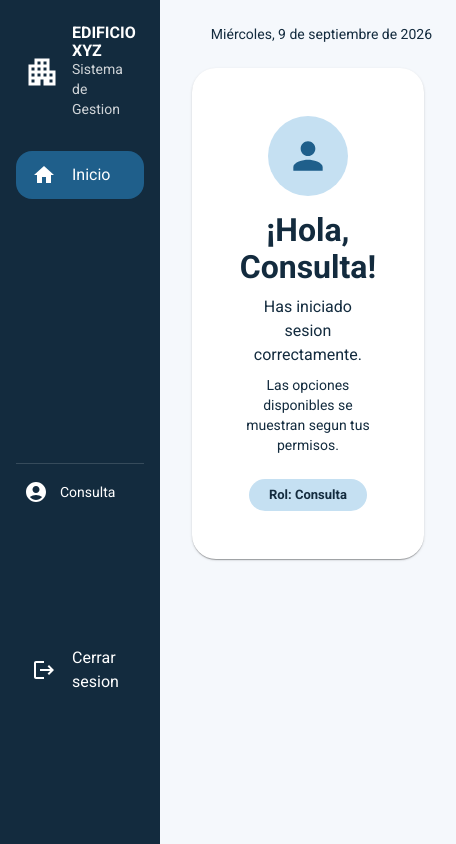
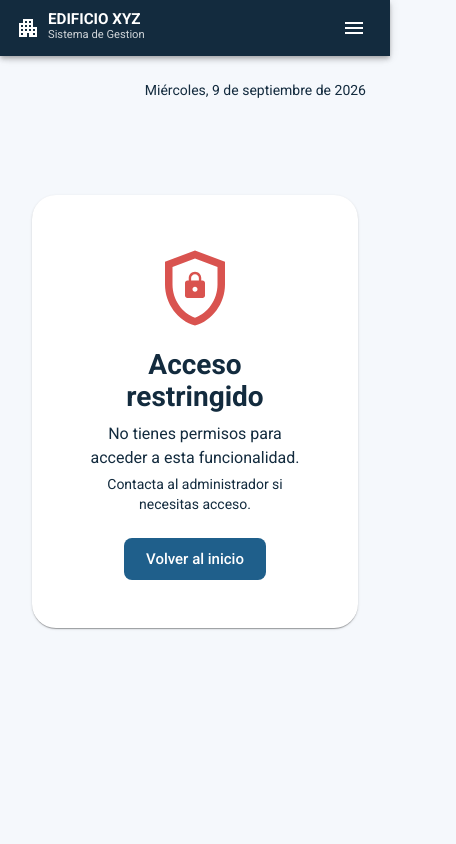
Before and after one commit to 201806081-design/Nexa-edificio-xyz, a React (Vite) app in the folder frontend/: page /permisos in a window 390 px wide. Before the commit this address led to /dashboard. Shown: the whole page, 456 px wide, since content can reach past the window. Built offline with nearby package versions, Linux system fonts and the light colour scheme; sample sign-in values are in the browser's storage.

Commit message:
feat(HU-SE-02): agregar pantalla de acceso restringido y menu responsive

```diff
--- a/frontend/src/components/Sidebar.jsx
+++ b/frontend/src/components/Sidebar.jsx
@@ -1,13 +1,20 @@
-import { Box, Typography, List, ListItemButton, ListItemIcon, ListItemText, Divider } from '@mui/material';
+import { useState } from 'react';
+import {
+  Box, Typography, List, ListItemButton, ListItemIcon, ListItemText,
+  Divider, Drawer, IconButton, AppBar, Toolbar,
+} from '@mui/material';
 import ApartmentIcon from '@mui/icons-material/Apartment';
 import HomeIcon from '@mui/icons-material/Home';
 import GroupIcon from '@mui/icons-material/Group';
 import ShieldIcon from '@mui/icons-material/Shield';
 import AccountCircleIcon from '@mui/icons-material/AccountCircle';
 import LogoutIcon from '@mui/icons-material/Logout';
+import MenuIcon from '@mui/icons-material/Menu';
 import { useNavigate, useLocation } from 'react-router-dom';
 import { useAuth } from '../hooks/useAuth';
 import { MENU_POR_ROL } from '../constants/permisos';
+
+const ANCHO = 260;
 
 const OPCIONES = {
   Inicio: { icon: <HomeIcon />, ruta: '/dashboard' },
@@ -15,7 +22,8 @@ const OPCIONES = {
   'Permisos por rol': { icon: <ShieldIcon />, ruta: '/permisos' },
 };
 
-export default function Sidebar() {
+// Contenido del menu (se usa tanto en escritorio como en el drawer movil)
+function ContenidoMenu({ onNavegar }) {
   const navigate = useNavigate();
   const location = useLocation();
   const { user, logout } = useAuth();
@@ -23,18 +31,14 @@ export default function Sidebar() {
   const rol = user?.rol ?? 'Consulta';
   const opciones = MENU_POR_ROL[rol] ?? ['Inicio'];
 
+  const ir = (ruta) => {
+    navigate(ruta);
+    if (onNavegar) onNavegar();
+  };
+
   return (
-    <Box
-      sx={{
-        width: 260,
-        bgcolor: '#132B3E',
-        color: '#fff',
-        display: 'flex',
-        flexDirection: 'column',
-        minHeight: '100vh',
-        p: 2,
-      }}
-    >
+    <Box sx={{ bgcolor: '#132B3E', color: '#fff', height: '100%', display: 'flex', flexDirection: 'column', p: 2 }}>
+      {/* Logo */}
       <Box sx={{ display: 'flex', alignItems: 'center', gap: 1.5, p: 1, mb: 2 }}>
         <ApartmentIcon sx={{ fontSize: 36 }} />
         <Box>
@@ -43,6 +47,7 @@ export default function Sidebar() {
         </Box>
       </Box>
 
+      {/* Opciones (crecen para empujar el bloque de abajo al fondo) */}
       <List sx={{ flexGrow: 1 }}>
         {opciones.map((nombre) => {
           const opcion = OPCIONES[nombre];
@@ -50,7 +55,7 @@ export default function Sidebar() {
           return (
             <ListItemButton
               key={nombre}
-              onClick={() => navigate(opcion.ruta)}
+              onClick={() => ir(opcion.ruta)}
               sx={{
                 borderRadius: 2,
                 mb: 0.5,
@@ -65,16 +70,56 @@ export default function Sidebar() {
         })}
       </List>
 
-      <Divider sx={{ borderColor: 'rgba(255,255,255,0.15)', my: 1 }} />
-
-      <Box sx={{ display: 'flex', alignItems: 'center', gap: 1.5, p: 1 }}>
-        <AccountCircleIcon />
-        <Typography variant="body2">{rol}</Typography>
+      {/* Bloque de abajo: usuario + cerrar sesion, juntos */}
+      <Box>
+        <Divider sx={{ borderColor: 'rgba(255,255,255,0.15)', mb: 1 }} />
+        <ListItemButton sx={{ borderRadius: 2 }}>
+          <ListItemIcon sx={{ color: '#fff', minWidth: 40 }}><AccountCircleIcon /></ListItemIcon>
+          <ListItemText primary={rol} />
+        </ListItemButton>
+        <ListItemButton onClick={logout} sx={{ borderRadius: 2 }}>
+          <ListItemIcon sx={{ color: '#fff', minWidth: 40 }}><LogoutIcon /></ListItemIcon>
+          <ListItemText primary="Cerrar sesion" />
+        </ListItemButton>
       </Box>
-      <ListItemButton onClick={logout} sx={{ borderRadius: 2 }}>
-        <ListItemIcon sx={{ color: '#fff', minWidth: 40 }}><LogoutIcon /></ListItemIcon>
-        <ListItemText primary="Cerrar sesion" />
-      </ListItemButton>
     </Box>
   );
 }
+
+export default function Sidebar() {
+  const [abierto, setAbierto] = useState(false);
+
+  return (
+    <>
+      {/* ESCRITORIO: sidebar fijo */}
+      <Box sx={{ width: ANCHO, flexShrink: 0, display: { xs: 'none', md: 'block' } }}>
+        <ContenidoMenu />
+      </Box>
+
+      {/* MOVIL: barra superior con boton hamburguesa */}
+      <AppBar position="fixed" sx={{ display: { xs: 'block', md: 'none' }, bgcolor: '#132B3E' }}>
+        <Toolbar>
+          <ApartmentIcon sx={{ mr: 1 }} />
+          <Box sx={{ flexGrow: 1 }}>
+            <Typography sx={{ fontWeight: 700, lineHeight: 1, fontSize: '0.95rem' }}>EDIFICIO XYZ</Typography>
+            <Typography sx={{ opacity: 0.8, fontSize: '0.7rem' }}>Sistema de Gestion</Typography>
+          </Box>
+          <IconButton color="inherit" onClick={() => setAbierto(true)}>
+            <MenuIcon />
+          </IconButton>
+        </Toolbar>
+      </AppBar>
+
+      {/* MOVIL: menu desplegable */}
+      <Drawer
+        anchor="left"
+        open={abierto}
+        onClose={() => setAbierto(false)}
+        sx={{ display: { xs: 'block', md: 'none' } }}
+        slotProps={{ paper: { sx: { width: ANCHO } } }}
+      >
+        <ContenidoMenu onNavegar={() => setAbierto(false)} />
+      </Drawer>
+    </>
+  );
+}
--- a/frontend/src/layouts/DashboardLayout.jsx
+++ b/frontend/src/layouts/DashboardLayout.jsx
@@ -1,7 +1,6 @@
-import { Box, Typography } from '@mui/material';
+import { Box, Typography, Toolbar } from '@mui/material';
 import Sidebar from '../components/Sidebar';
 
-// Formatea la fecha de hoy en espanol: "Lunes, 1 de Septiembre de 2026"
 function fechaHoy() {
   const opciones = { weekday: 'long', day: 'numeric', month: 'long', year: 'numeric' };
   const texto = new Date().toLocaleDateString('es-ES', opciones);
@@ -13,14 +12,15 @@ export default function DashboardLayout({ children }) {
     <Box sx={{ display: 'flex', minHeight: '100vh', bgcolor: 'background.default' }}>
       <Sidebar />
 
-      <Box sx={{ flexGrow: 1, display: 'flex', flexDirection: 'column' }}>
-        {/* Header con la fecha */}
-        <Box sx={{ display: 'flex', justifyContent: 'flex-end', p: 3 }}>
+      <Box sx={{ flexGrow: 1, display: 'flex', flexDirection: 'column', minWidth: 0 }}>
+        {/* Espaciador para la barra superior en movil */}
+        <Toolbar sx={{ display: { xs: 'block', md: 'none' } }} />
+
+        <Box sx={{ display: 'flex', justifyContent: 'flex-end', p: 3, pb: 0 }}>
           <Typography variant="body2" color="text.secondary">{fechaHoy()}</Typography>
         </Box>
 
-        {/* Aqui se muestra cada pantalla */}
-        <Box sx={{ px: 4, pb: 4, flexGrow: 1 }}>
+        <Box sx={{ px: 4, pb: 4, pt: 2, flexGrow: 1 }}>
           {children}
         </Box>
       </Box>
--- /dev/null
+++ b/frontend/src/pages/AccesoRestringido/AccesoRestringido.jsx
@@ -0,0 +1,56 @@
+import { Box, Typography, Button } from '@mui/material';
+import ShieldOutlinedIcon from '@mui/icons-material/ShieldOutlined';
+import LockIcon from '@mui/icons-material/Lock';
+import { useNavigate } from 'react-router-dom';
+import DashboardLayout from '../../layouts/DashboardLayout';
+
+export default function AccesoRestringido() {
+  const navigate = useNavigate();
+
+  return (
+    <DashboardLayout>
+      <Box sx={{ display: 'flex', alignItems: 'center', justifyContent: 'center', minHeight: '70vh' }}>
+        <Box
+          sx={{
+            bgcolor: 'background.paper',
+            borderRadius: 3,
+            p: 6,
+            maxWidth: 560,
+            width: '100%',
+            textAlign: 'center',
+            boxShadow: 1,
+          }}
+        >
+          {/* Escudo de contorno + candado encima (como el mockup) */}
+          <Box sx={{ position: 'relative', display: 'inline-flex', mb: 2 }}>
+            <ShieldOutlinedIcon sx={{ fontSize: 90, color: 'error.main' }} />
+            <LockIcon
+              sx={{
+                fontSize: 30,
+                color: 'error.main',
+                position: 'absolute',
+                top: '50%',
+                left: '50%',
+                transform: 'translate(-50%, -58%)',
+              }}
+            />
+          </Box>
+
+          <Typography variant="h1" sx={{ fontSize: '1.75rem', mb: 1 }}>
+            Acceso restringido
+          </Typography>
+          <Typography variant="body1" color="text.secondary" sx={{ mb: 0.5 }}>
+            No tienes permisos para acceder a esta funcionalidad.
+          </Typography>
+          <Typography variant="body2" color="text.secondary" sx={{ mb: 3 }}>
+            Contacta al administrador si necesitas acceso.
+          </Typography>
+
+          <Button variant="contained" size="large" onClick={() => navigate('/dashboard')}>
+            Volver al inicio
+          </Button>
+        </Box>
+      </Box>
+    </DashboardLayout>
+  );
+}
--- a/frontend/src/routes/ProtectedRoute.jsx
+++ b/frontend/src/routes/ProtectedRoute.jsx
@@ -1,5 +1,6 @@
 import { Navigate } from 'react-router-dom';
 import { useAuth } from '../hooks/useAuth';
+import AccesoRestringido from '../pages/AccesoRestringido/AccesoRestringido';
 
 export default function ProtectedRoute({ children, rolesPermitidos }) {
   const { autenticado, user } = useAuth();
@@ -7,9 +8,9 @@ export default function ProtectedRoute({ children, rolesPermitidos }) {
   // Si no inicio sesion, al login
   if (!autenticado) return <Navigate to="/login" replace />;
 
-  // Si la ruta exige roles y el usuario no lo tiene, al dashboard (CA-05)
+  // Si la ruta exige roles y el usuario no lo tiene, muestra "Acceso restringido" (CA-06)
   if (rolesPermitidos && !rolesPermitidos.includes(user?.rol)) {
-    return <Navigate to="/dashboard" replace />;
+    return <AccesoRestringido />;
   }
 
   return children;
```
